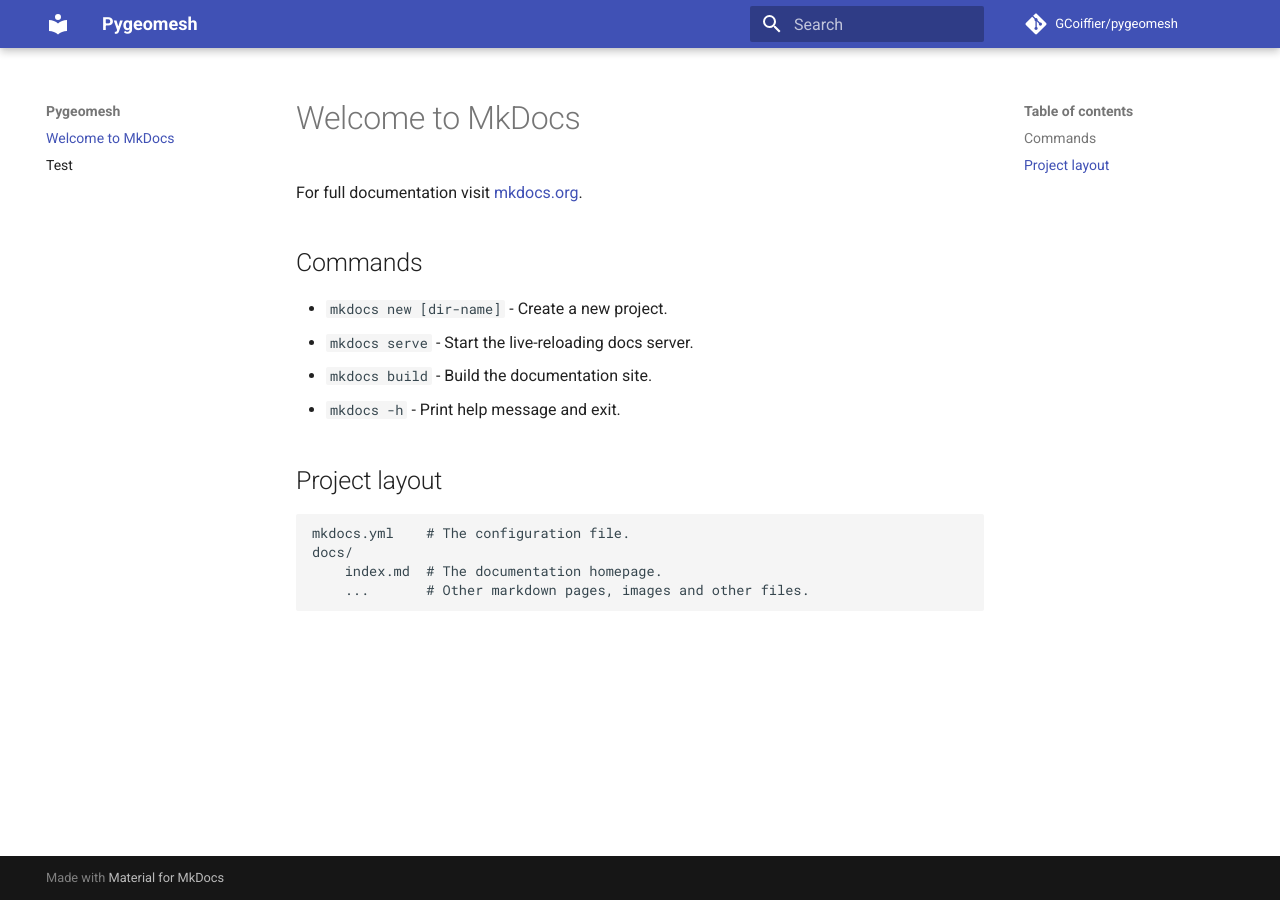
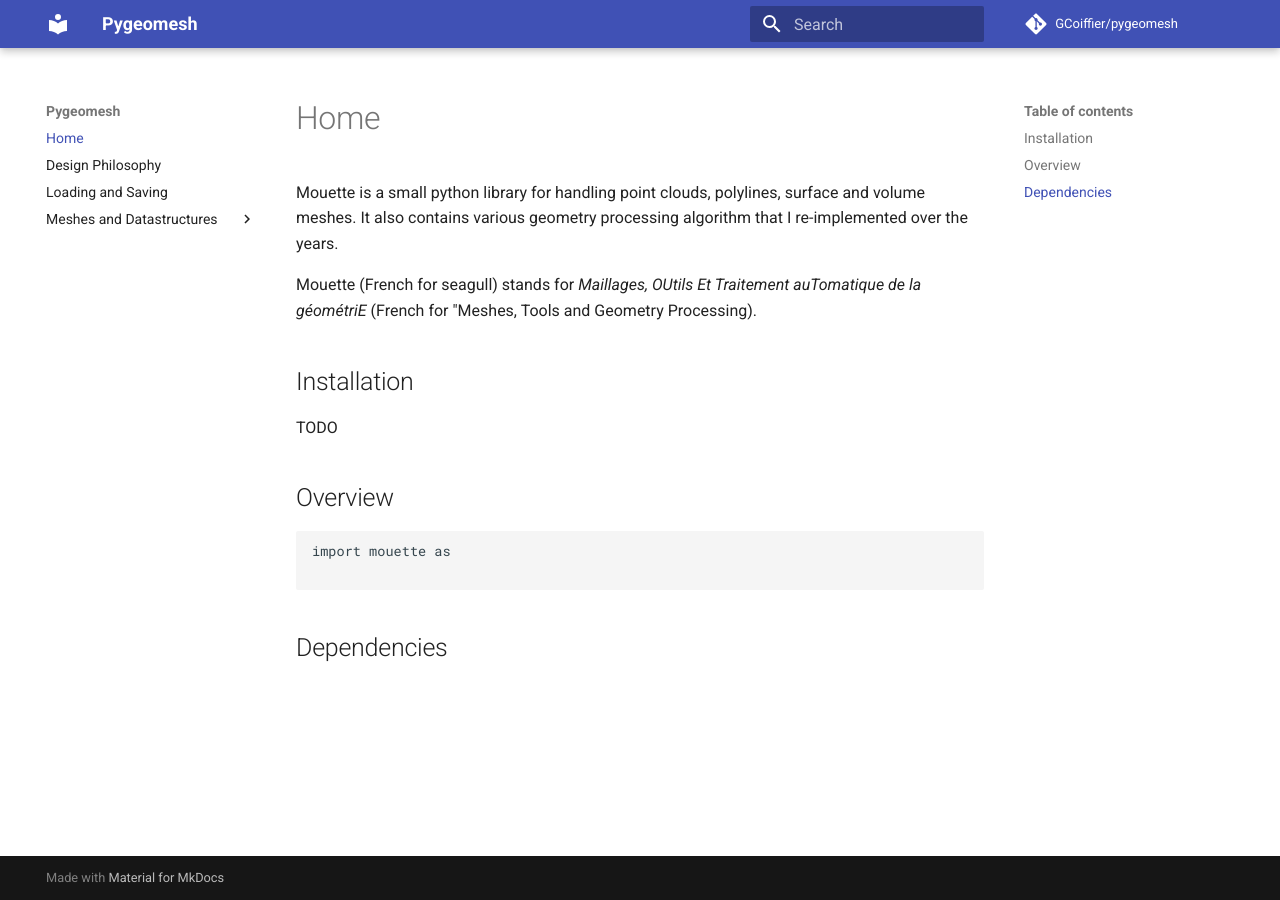
Before and after one commit to GCoiffier/mouette, an MkDocs documentation site: the page built from docs/index.md, in a window 1280 px wide. Built offline with MkDocs 1.6.1 and Material for MkDocs 9.7.7, drawn with Linux system fonts in a browser that asks for light colours; comment, search, counter and statistics services are not loaded.

Commit message:
documentation

````diff
--- /dev/null
+++ b/docs/Loading and Saving.md
@@ -0,0 +1,4 @@
+## Loading a mesh
+
+
+## Saving a mesh
--- a/docs/index.md
+++ b/docs/index.md
@@ -1,17 +1,16 @@
-# Welcome to MkDocs
+Mouette is a small python library for handling point clouds, polylines, surface and volume meshes. It also contains various geometry processing algorithm that I re-implemented over the years.
 
-For full documentation visit [mkdocs.org](https://www.mkdocs.org).
+Mouette (French for seagull) stands for _Maillages, OUtils Et Traitement auTomatique de la géométriE_ (French for "Meshes, Tools and Geometry Processing).
 
-## Commands
+## Installation
 
-* `mkdocs new [dir-name]` - Create a new project.
-* `mkdocs serve` - Start the live-reloading docs server.
-* `mkdocs build` - Build the documentation site.
-* `mkdocs -h` - Print help message and exit.
+TODO
 
-## Project layout
+## Overview
 
-    mkdocs.yml    # The configuration file.
-    docs/
-        index.md  # The documentation homepage.
-        ...       # Other markdown pages, images and other files.
+```python
+import mouette as
+
+```
+
+## Dependencies
````
Also changed, not shown: docs/Design Philosophy.md (added, +7 -0 lines), docs/Meshes and Datastructures/PointClouds.md (added, +1 -0 lines), docs/Meshes and Datastructures/RawMeshData.md (added, +1 -0 lines), docs/Meshes and Datastructures/VolumeMeshes.md (added, +1 -0 lines), docs/test.md (deleted, +0 -6 lines), docs/Meshes and Datastructures/PolyLines.md (added), docs/Meshes and Datastructures/SurfaceMeshes.md (added), 1 other file.
